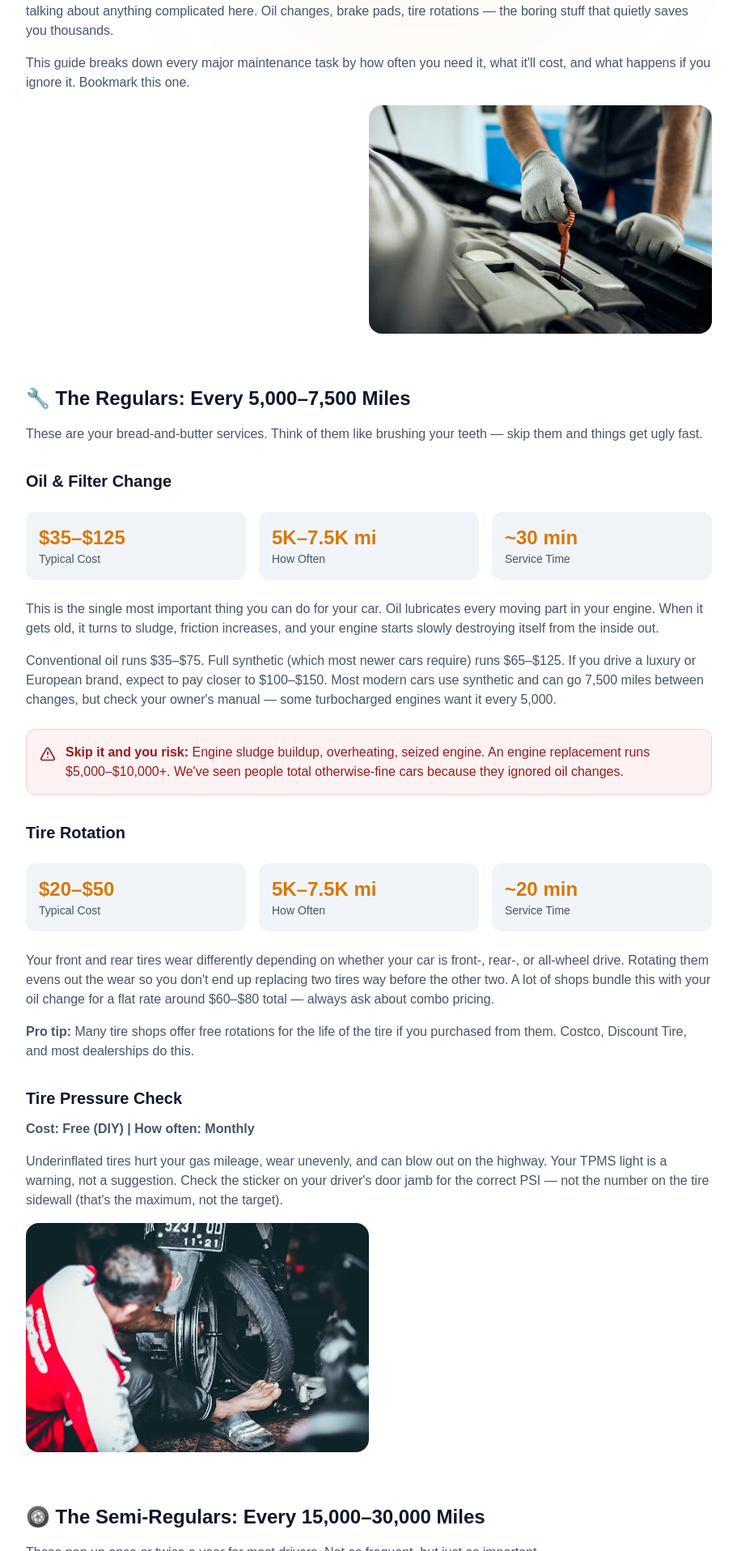
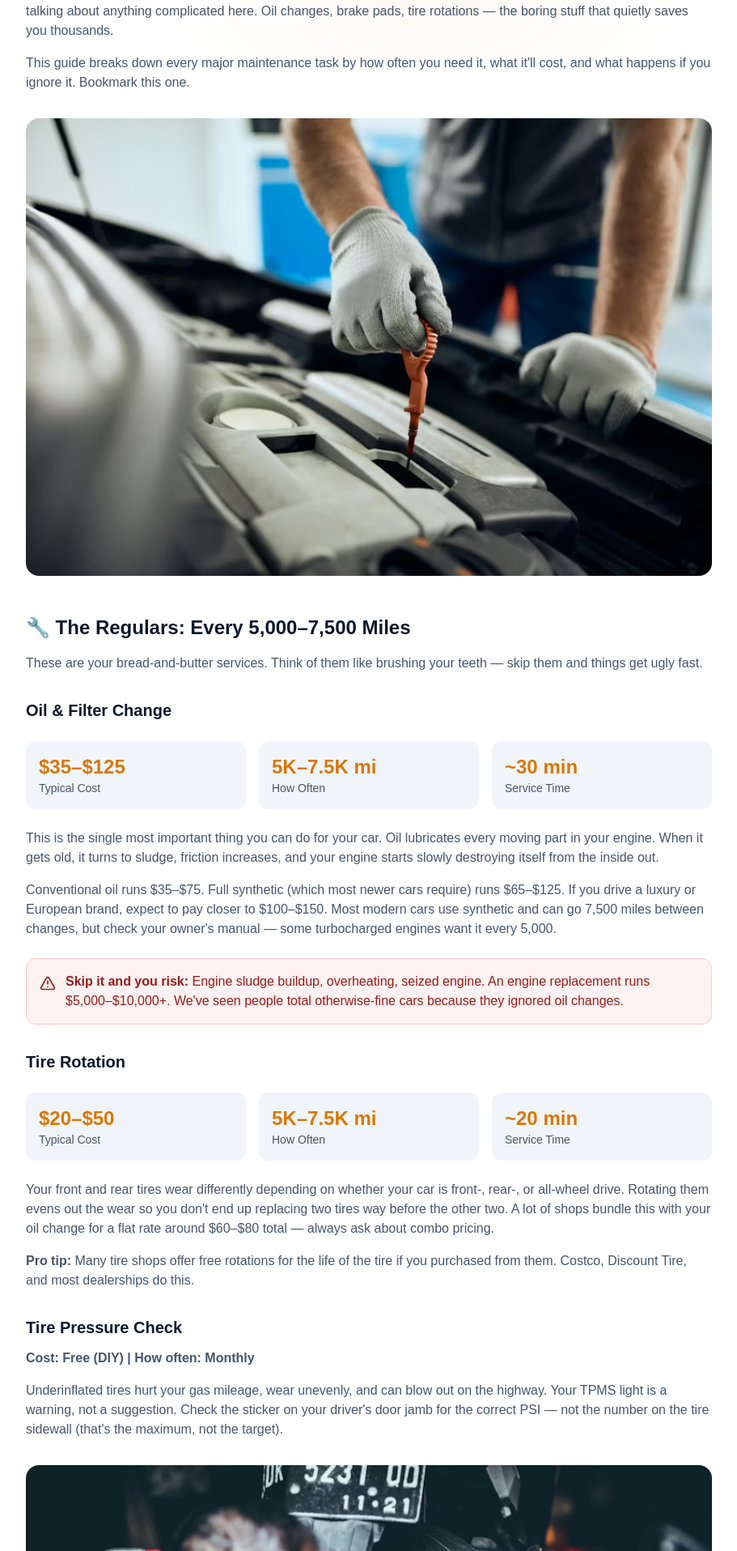
Before and after one commit to T-fps/autowizard, a Next.js app: page /blog/maintenance-checklist in a window 1280 px wide. Shown: the part 725-2640 px from the top of the page at 81% size, without its empty margins (184-1095 px from the left). Built offline with nearby package versions, Linux system fonts and the light colour scheme.

Commit message:
Add files via upload

```diff
--- a/app/blog/maintenance-checklist/page.tsx
+++ b/app/blog/maintenance-checklist/page.tsx
@@ -35,12 +35,11 @@ export default function BlogPost() {
           <p className="text-slate-600 mb-4">This guide breaks down every major maintenance task by how often you need it, what it&apos;ll cost, and what happens if you ignore it. Bookmark this one.</p>
 
           {/* Hero Image - Mechanic checking oil */}
-          <div className="float-right ml-6 mb-4 w-1/2 rounded-2xl overflow-hidden">
+          <div className="rounded-2xl overflow-hidden my-8">
             <img src="/blog/maintenance-checklist/oil-check.avif" alt="Mechanic checking engine oil with a dipstick" className="w-full h-auto object-cover" />
           </div>
 
           {/* === SECTION 1: THE REGULARS === */}
-          <div className="clear-both" />
           <h2 className="text-2xl font-bold text-slate-900 mt-12 mb-4">🔧 The Regulars: Every 5,000–7,500 Miles</h2>
           <p className="text-slate-600 mb-4">These are your bread-and-butter services. Think of them like brushing your teeth — skip them and things get ugly fast.</p>
 
@@ -92,12 +91,11 @@ export default function BlogPost() {
           <p className="text-slate-600 mb-4">Underinflated tires hurt your gas mileage, wear unevenly, and can blow out on the highway. Your TPMS light is a warning, not a suggestion. Check the sticker on your driver&apos;s door jamb for the correct PSI — not the number on the tire sidewall (that&apos;s the maximum, not the target).</p>
 
           {/* Tire pressure gauge image */}
-          <div className="float-left mr-6 mb-4 w-1/2 rounded-2xl overflow-hidden">
+          <div className="rounded-2xl overflow-hidden my-8">
             <img src="/blog/maintenance-checklist/tire-pressure.avif" alt="Checking tire pressure with a gauge" className="w-full h-auto object-cover" />
           </div>
 
           {/* === SECTION 2: EVERY 15,000–30,000 MILES === */}
-          <div className="clear-both" />
           <h2 className="text-2xl font-bold text-slate-900 mt-12 mb-4">🛞 The Semi-Regulars: Every 15,000–30,000 Miles</h2>
           <p className="text-slate-600 mb-4">These pop up once or twice a year for most drivers. Not as frequent, but just as important.</p>
 
@@ -152,12 +150,11 @@ export default function BlogPost() {
           <p className="text-slate-600 mb-4">Cheap, easy to replace yourself, and absolutely critical for visibility. If they&apos;re streaking or chattering, swap them. Most auto parts stores will even install them for free when you buy them there.</p>
 
           {/* Wheel and brake closeup image */}
-          <div className="float-right ml-6 mb-4 w-1/2 rounded-2xl overflow-hidden">
+          <div className="rounded-2xl overflow-hidden my-8">
             <img src="/blog/maintenance-checklist/brakes-wheel.avif" alt="Close-up of a car wheel showing brake rotor and caliper" className="w-full h-auto object-cover" />
           </div>
 
           {/* === SECTION 3: THE BIG ONES === */}
-          <div className="clear-both" />
           <h2 className="text-2xl font-bold text-slate-900 mt-12 mb-4">⚙️ The Big Ones: Every 30,000–100,000 Miles</h2>
           <p className="text-slate-600 mb-4">These services are less frequent but more expensive. They&apos;re the ones that catch people off guard because they forget to budget for them.</p>
 
```
